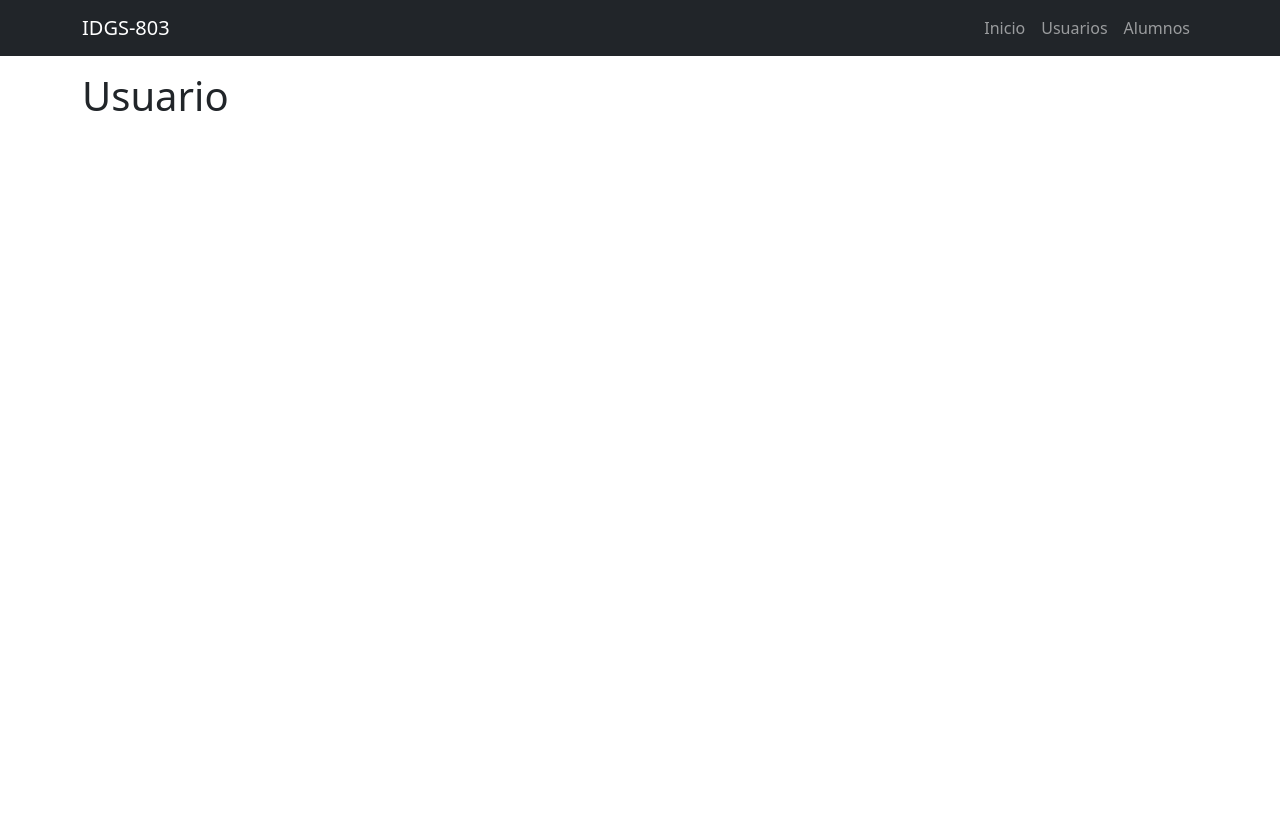
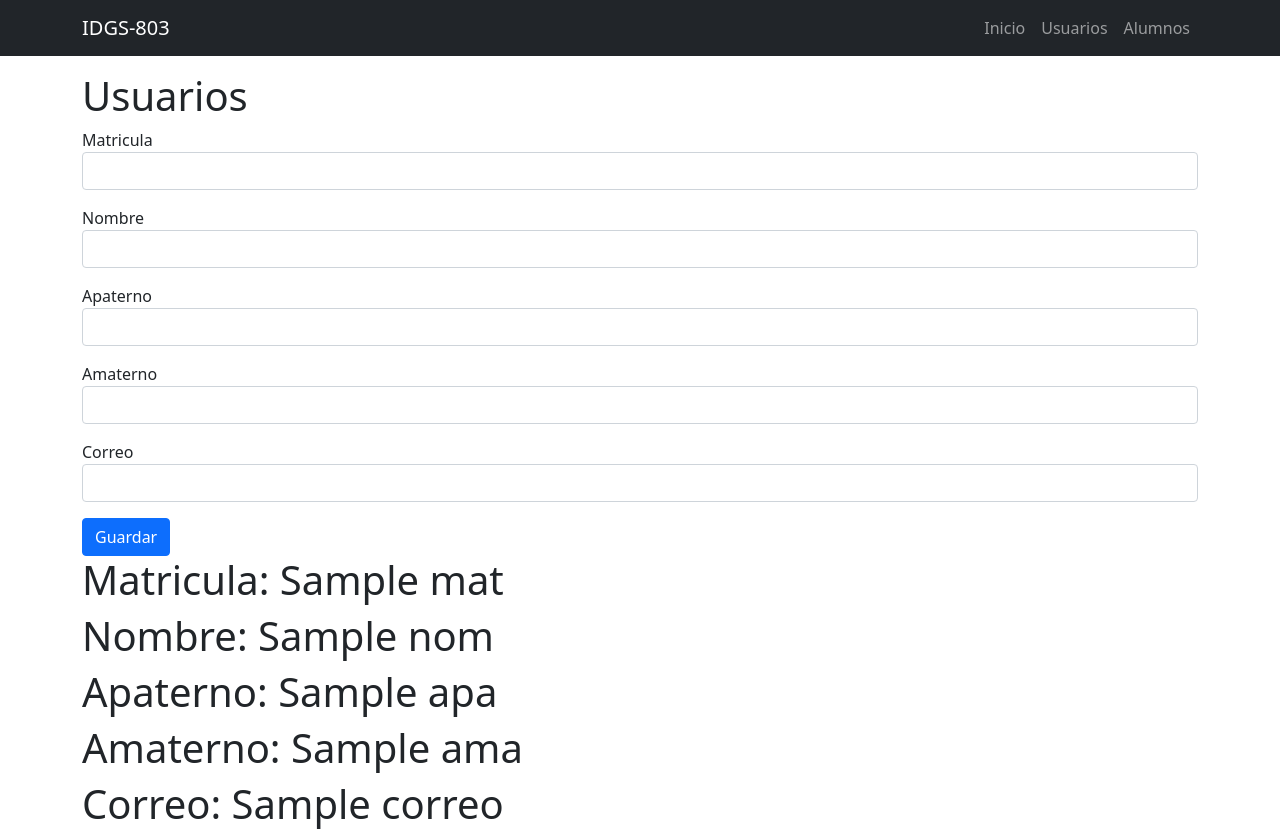
Before and after one commit to IDGS-803-23001518/IntroFlask, a Flask app: template templates/usuario.html in a window 1280 px wide. Before the commit the page ends 111 px from the top, so only its background shows below. Run offline with Flask 3, Linux system fonts and the light colour scheme; the template is opened without the code that fills it: values that come from a table or form of the project are taken from there, most other values are stand-ins (such as "Sample title", 1, 10 or a date in 2020); some libraries are stand-ins or nearby versions.

Commit message:
Validacion de campo

```diff
--- a/app.py
+++ b/app.py
@@ -1,6 +1,13 @@
+from wtforms.fields import core
 from flask import Flask, render_template, request
+from flask import flash
+from flask_wtf.csrf import CSRFProtect
+
+import forms
 
 app = Flask(__name__)
+app.secret_key="clave secreta"
+csrf=CSRFProtect()
 
 @app.route('/index')
 def index():
@@ -12,9 +19,22 @@ def index():
 def alumnos():
     return render_template("alumnos.html")
 
-@app.route("/usuario")
+@app.route("/usuario",methods=["GET", "POST"])
 def usuario():
-    return render_template("usuario.html")
+    mat=0
+    nom=""
+    apa=""
+    ama=""
+    correo=""
+    usuario_class=forms.UserForm(request.form)
+    if request.method=='POST' and usuario_class.validate():
+        mat=usuario_class.matricula.data
+        nom=usuario_class.nombre.data
+        apa=usuario_class.apaterno.data
+        ama=usuario_class.amaterno.data
+        correo=usuario_class.email.data
+
+    return render_template("usuario.html",form=usuario_class,mat=mat,nom=nom,apa=apa,ama=ama,correo=correo)
 
 @app.route('/hola')
 def hola():
@@ -82,4 +102,5 @@ def operas1():
 
 
 if __name__ == '__main__':
+    csrf.init_app(app)
     app.run()
--- /dev/null
+++ b/forms.py
@@ -0,0 +1,23 @@
+from wtforms import Form
+from wtforms import StringField,IntegerField,PasswordField
+from wtforms import EmailField
+from wtforms import validators
+
+class UserForm(Form):
+    matricula=IntegerField('Matricula',[
+        validators.DataRequired(message='El campo es requerido'),
+        validators.NumberRange(min=2,max=100,message='Ingresa valor valido')
+    ])
+    nombre=StringField('Nombre',[
+        validators.DataRequired(message='El campo es requerido'),
+        validators.length(min=4,max=10,message='Ingrese nombre valido')
+    ])
+    apaterno=StringField('Apaterno',[
+        validators.DataRequired(message='El campo es requerido')
+    ])
+    amaterno=StringField('Amaterno',[
+        validators.DataRequired(message='El campo es requerido')
+    ])
+    email=EmailField('Correo',[
+        validators.Email(message='Ingrese un correo valido')
+    ])
--- a/templates/_macros.html
+++ b/templates/_macros.html
@@ -4,3 +4,15 @@
         <input type="{{ type }}" class="form-control" id="{{ name }}" name="{{ name }}" placeholder="{{ placeholder }}">
     </div>
 {% endmacro %}
+
+{% macro campoNuevo(field) %}
+    <td>{{field.label}}</td>
+    <dd>{{field(**kwargs) | safe}}</dd>
+
+{% if field.errors %}
+    {% for error in field.errors %}
+        <li style="color: red;">{{error}}</li>
+    {% endfor %}
+{% endif %}
+
+{% endmacro %}
--- a/templates/usuario.html
+++ b/templates/usuario.html
@@ -2,6 +2,35 @@
 
 {% block contenido %}
 
-  <h1>Usuario</h1>
+{% import "_macros.html" as macros %}
+
+<h1>Usuarios</h1>
+<form method="POST" action="" novalidate>
+  {{form.csrf_token}}
+  <input type="hidden" name="csrf_token" value="{{csrf_token()}}">
+    <div class="mb-3">
+        {{macros.campoNuevo(form.matricula,class='form-control')}}
+    </div>
+    <div class="mb-3">
+        {{macros.campoNuevo(form.nombre,class='form-control')}}
+    </div>
+    <div class="mb-3">
+        {{macros.campoNuevo(form.apaterno,class='form-control')}}
+    </div>
+    <div class="mb-3">
+        {{macros.campoNuevo(form.amaterno,class='form-control')}}
+    </div>
+    <div class="mb-3">
+        {{macros.campoNuevo(form.email,class='form-control')}}
+    </div>
+
+    <button type="submit" class="btn btn-primary">Guardar</button>
+</form>
+
+<h1>Matricula: {{mat}}</h1>
+<h1>Nombre: {{nom}}</h1>
+<h1>Apaterno: {{apa}}</h1>
+<h1>Amaterno: {{ama}}</h1>
+<h1>Correo: {{correo}}</h1>
 
 {% endblock %}
```
